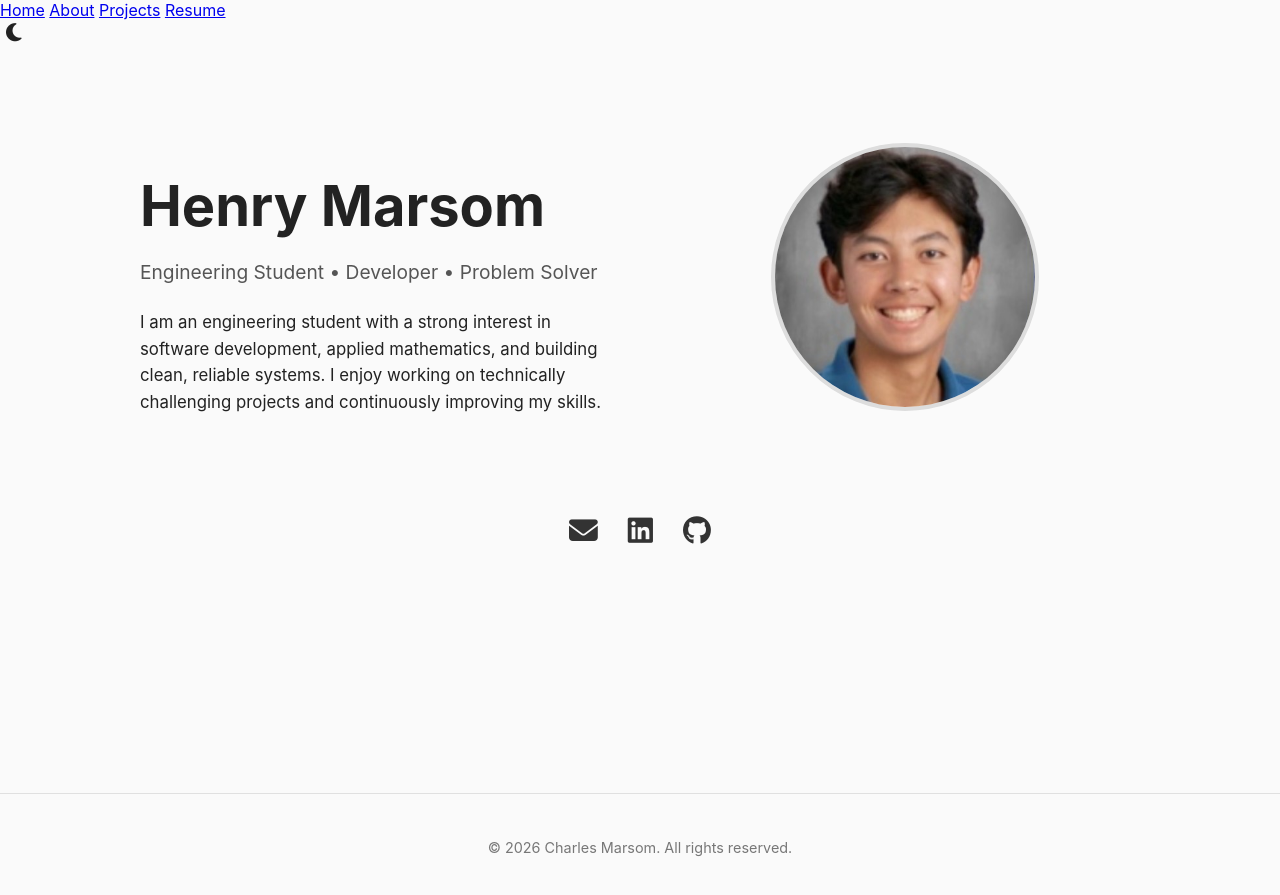
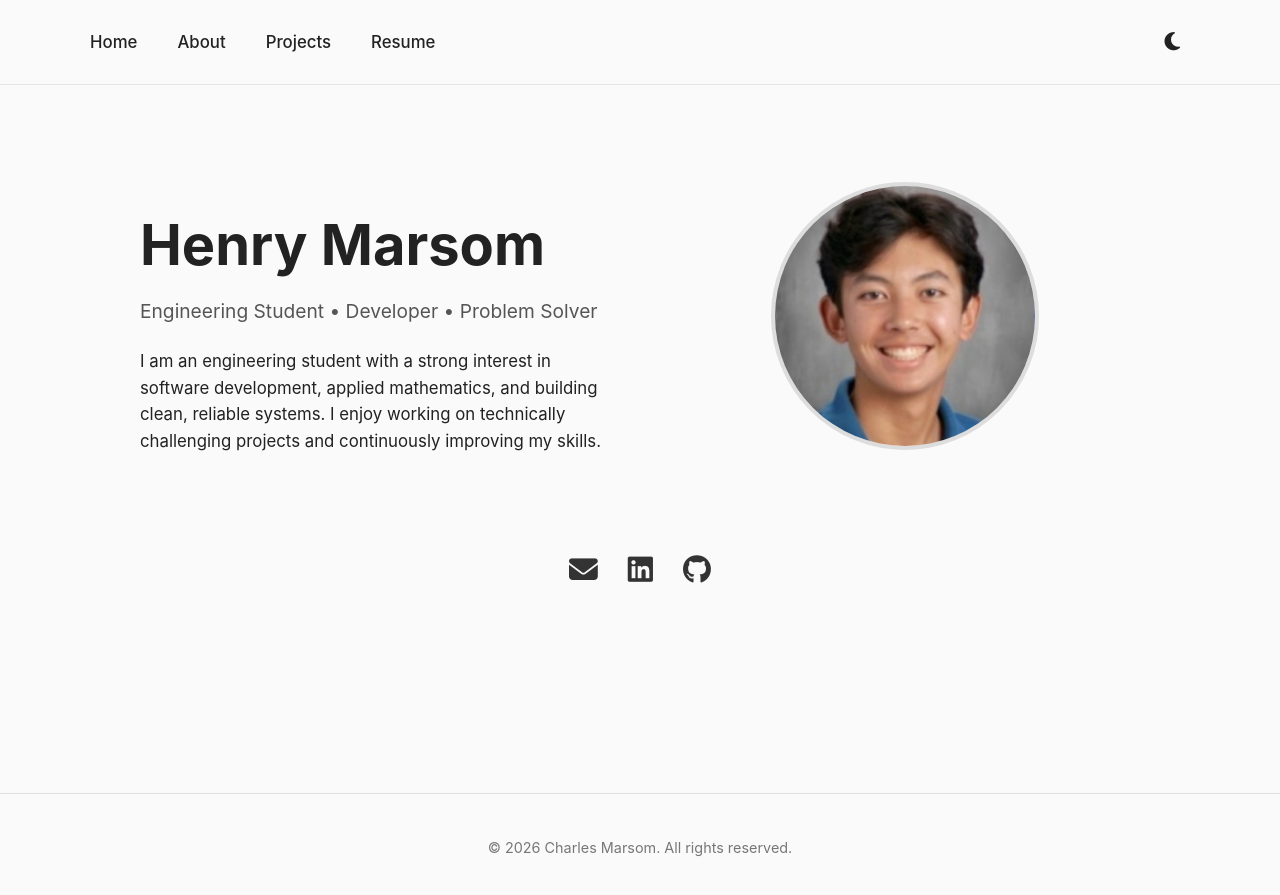
Before and after one commit to henrymarsom/henrymarsom.github.io, a Jekyll site: the page built from index.md, in a window 1280 px wide. Shown: the top 895 px of the page. Built offline with Jekyll 4.4.1, drawn with Linux system fonts in a browser that asks for light colours.

Commit message:
Update style.css

```diff
--- a/assets/style.css
+++ b/assets/style.css
@@ -27,7 +27,83 @@ body {
   font-size: 3.5rem;
   margin-bottom: 10px;
 }
+.site-header {
+  border-bottom: 1px solid #e5e5e5;
+  background: inherit;
+}
 
+.nav {
+  max-width: 1100px;
+  margin: auto;
+  padding: 20px 30px;
+  display: flex;
+  align-items: center;
+  justify-content: space-between;
+}
+
+/* Left: Name */
+.site-name {
+  font-size: 1.4rem;
+  font-weight: 600;
+  text-decoration: none;
+  color: inherit;
+}
+
+/* Center: Page links */
+.nav-center {
+  display: flex;
+  gap: 40px;
+}
+
+.nav-center a {
+  font-size: 1.05rem;
+  text-decoration: none;
+  color: inherit;
+  font-weight: 500;
+  position: relative;
+}
+
+/* Subtle underline hover */
+.nav-center a::after {
+  content: "";
+  position: absolute;
+  left: 0;
+  bottom: -6px;
+  width: 0;
+  height: 2px;
+  background: currentColor;
+  transition: width 0.25s ease;
+}
+
+.nav-center a:hover::after {
+  width: 100%;
+}
+
+/* Right: Theme toggle */
+.nav-right {
+  display: flex;
+  align-items: center;
+}
+
+#theme-toggle {
+  font-size: 1.3rem;
+  padding: 10px;
+  border-radius: 8px;
+  transition: background 0.2s ease;
+}
+
+#theme-toggle:hover {
+  background: rgba(0, 0, 0, 0.05);
+}
+
+/* Dark mode tweaks */
+body.dark .site-header {
+  border-bottom: 1px solid #333;
+}
+
+body.dark #theme-toggle:hover {
+  background: rgba(255, 255, 255, 0.08);
+}
 .subtitle {
   font-size: 1.2rem;
   color: #555;
```
